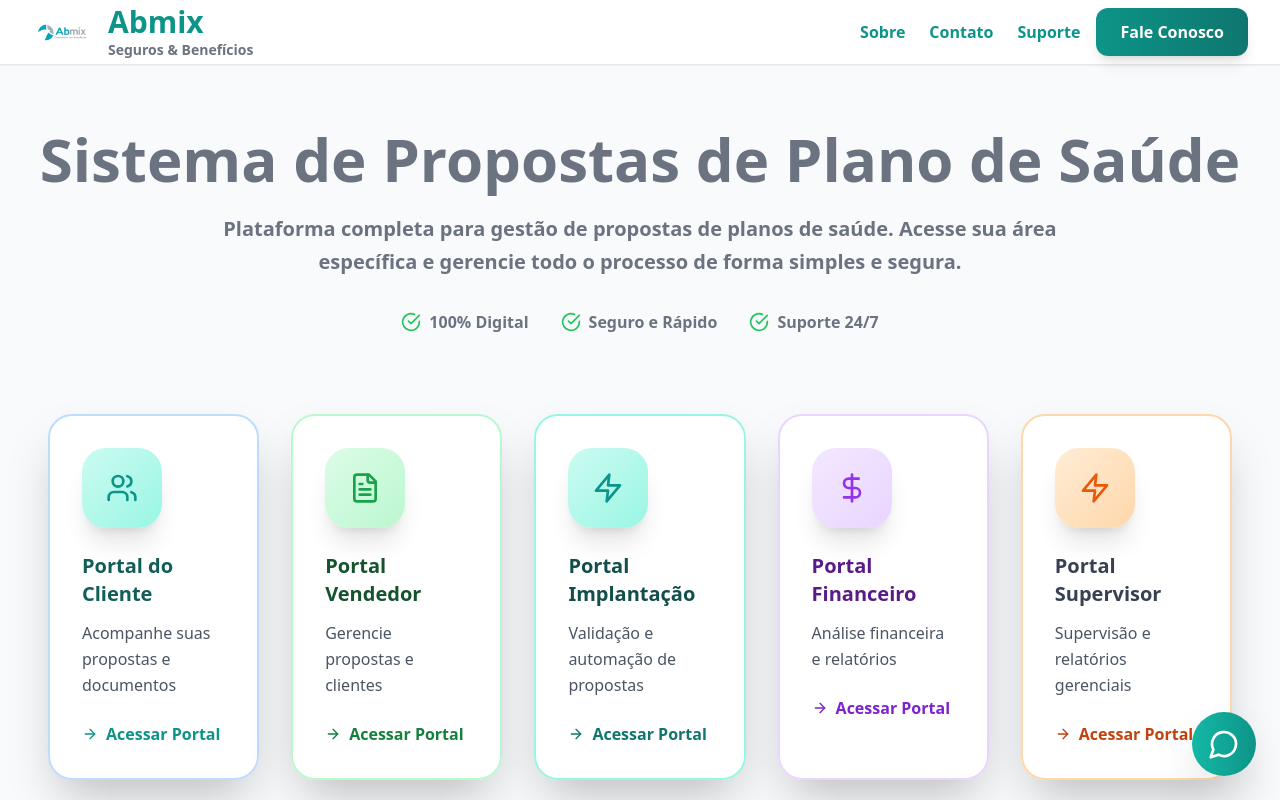
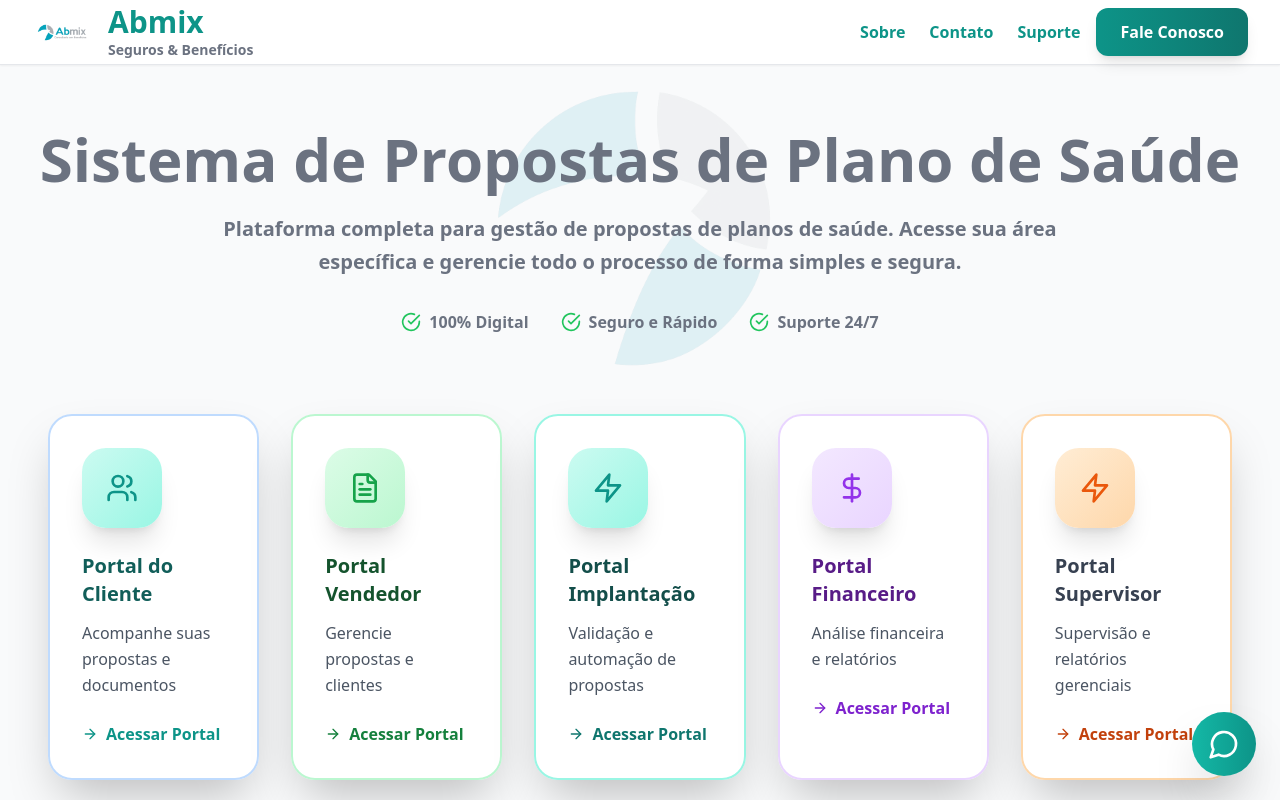
Before and after one commit to Felipemanieri/abmixsystem, a React (Vite) app: page / in a window 1280 px wide. Shown: the top 800 px of the page. Built offline with nearby package versions, Linux system fonts and the light colour scheme.

Commit message:
Adicionar logo como marca d'água atrás do título

```diff
--- a/src/App.tsx
+++ b/src/App.tsx
@@ -151,7 +151,18 @@ function App() {
       {/* Main Content */}
       <main className="max-w-7xl mx-auto px-4 sm:px-6 lg:px-8 py-16 relative z-10">
         {/* Title */}
-        <div className="text-center mb-20">
+        <div className="text-center mb-20 relative">
+          {/* Logo como marca d'água */}
+          <div className="absolute inset-0 flex items-center justify-center pointer-events-none">
+            <img
+              src="/6078b216-6252-4ede-8d9b-4c2164c3ed8f.png"
+              alt="Abmix Watermark"
+              className="w-96 h-96 object-contain opacity-10 select-none"
+            />
+          </div>
+
+          {/* Conteúdo principal */}
+          <div className="relative z-10">
           <h1 className="text-5xl md:text-6xl font-bold text-gray-900 mb-6 leading-tight">
             <span className="text-gray-500">Sistema de Propostas de Plano de Saúde</span>
           </h1>
@@ -173,6 +184,7 @@ function App() {
               <CheckCircle className="w-5 h-5 text-green-500 mr-2" />
               <span>Suporte 24/7</span>
             </div>
+          </div>
           </div>
         </div>
 
```
